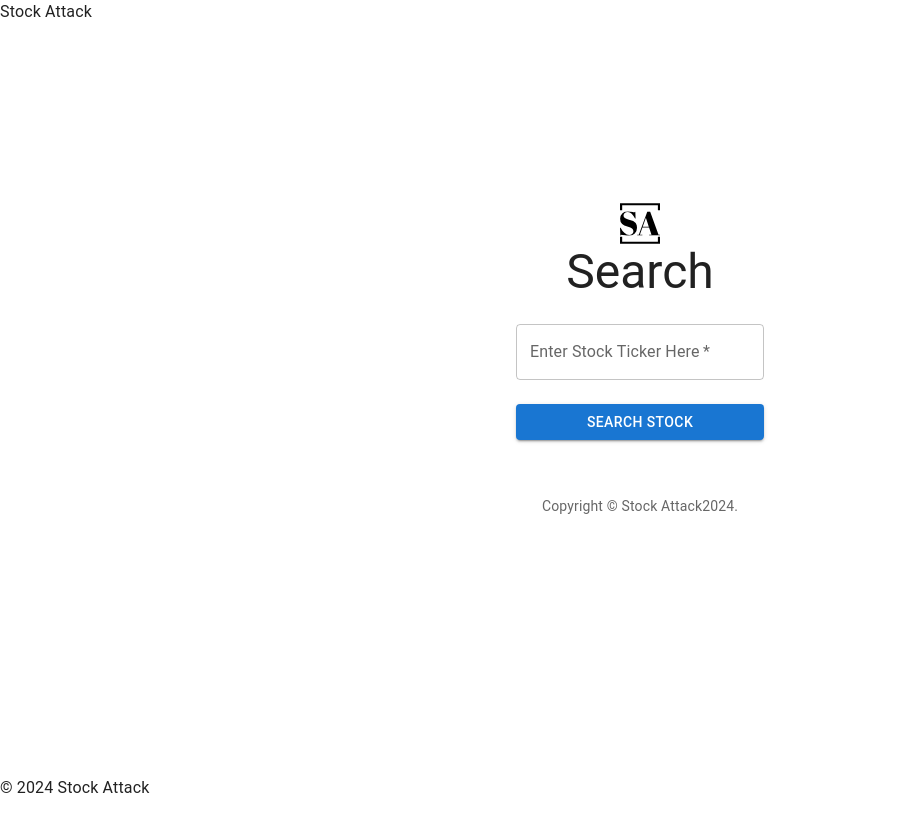
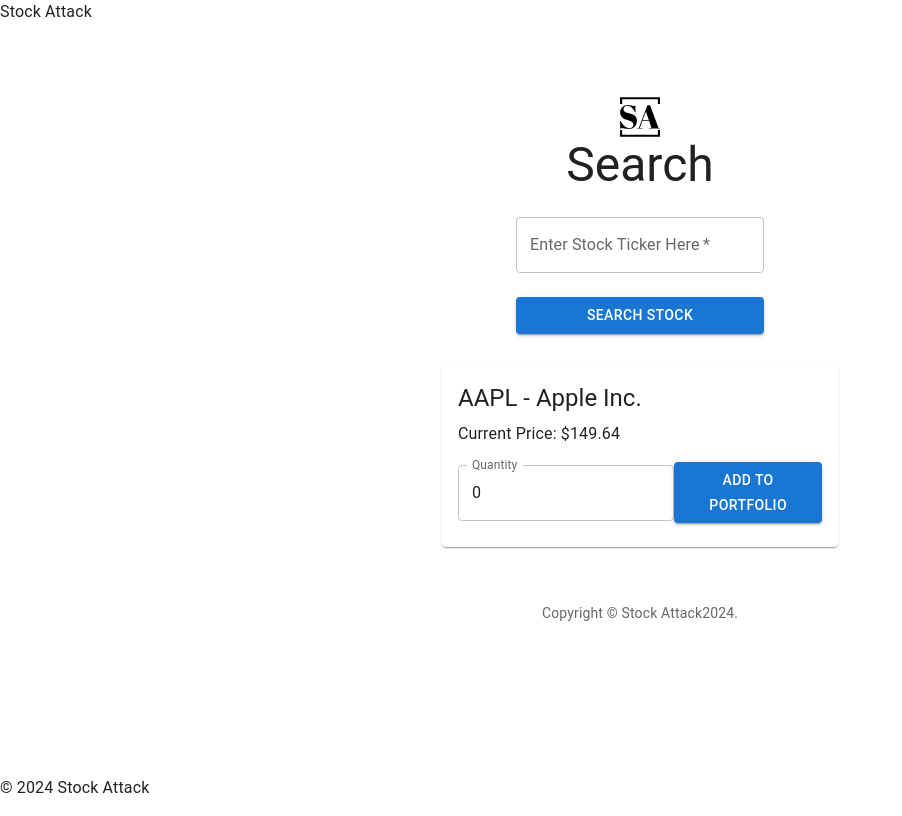
Before and after one commit to hongbowu/Stock-Attack, a React (Vite) app in the folder client/: page /search in a window 1280 px wide. Shown: the whole page, without its empty margins (0-902 px from the left). Built offline with nearby package versions, Linux system fonts and the light colour scheme.

Commit message:
made a new component for stock info and added it to the search jsx

```diff
--- /dev/null
+++ b/client/src/components/stock-info.jsx
@@ -0,0 +1,46 @@
+import React, { useState } from 'react';
+import Card from '@mui/material/Card';
+import CardContent from '@mui/material/CardContent';
+import Typography from '@mui/material/Typography';
+import Button from '@mui/material/Button';
+import TextField from '@mui/material/TextField';
+import Box from '@mui/material/Box';
+
+const StockInfo = ({ stockData, onAddToPortfolio }) => {
+  const [quantity, setQuantity] = useState(0);
+
+  const handleQuantityChange = (event) => {
+    setQuantity(event.target.value);
+  };
+
+  const handleAddClick = () => {
+    onAddToPortfolio(stockData, quantity);
+  };
+
+  return (
+    <Card sx={{ margin: '16px auto', maxWidth: 600 }}>
+      <CardContent>
+        <Typography gutterBottom variant="h5" component="div">
+          {stockData.symbol} - {stockData.companyName}
+        </Typography>
+        <Typography variant="body1">
+          Current Price: ${stockData.currentPrice}
+        </Typography>
+        <Box sx={{ display: 'flex', alignItems: 'center', justifyContent: 'space-between', mt: 2 }}>
+          <TextField
+            type="number"
+            value={quantity}
+            onChange={handleQuantityChange}
+            inputProps={{ min: 0 }}
+            label="Quantity"
+          />
+          <Button variant="contained" color="primary" onClick={handleAddClick}>
+            Add to Portfolio
+          </Button>
+        </Box>
+      </CardContent>
+    </Card>
+  );
+};
+
+export default StockInfo;
--- a/client/src/pages/search.jsx
+++ b/client/src/pages/search.jsx
@@ -13,12 +13,27 @@ import Typography from '@mui/material/Typography';
 import Container from '@mui/material/Container';
 import logo from '../assets/sa-logo-black.svg';
 import SearchBar from '../components/searchbar';
+import StockInfo from '../components/stock-info';
 
 const Search = () => {
-    const handleSubmit = (event) => {
-        event.preventDefault();
-        // const data = new FormData(event.currentTarget);
+      // dummy stock data
+      const dummyStockData = {
+        symbol: 'AAPL',
+        companyName: 'Apple Inc.',
+        prevClosePrice: 146.92,
+        currentPrice: 149.64
     };
+    // const handleSubmit = (event) => {
+    //     event.preventDefault();
+    //     // const data = new FormData(event.currentTarget);
+    // };
+
+        // dummy function to simulate adding to portfolio
+        const handleAddToPortfolio = (stock, quantity) => {
+          console.log(`Adding ${quantity} of ${stock.symbol} to portfolio`);
+          //make an API call to add the stock to the user portfolio
+      };
+
     return (
         <Container component="main" maxWidth="xs" sx={{
           display: 'flex',
@@ -40,7 +55,8 @@ const Search = () => {
             <Typography component="h1" variant="h3">
               Search
             </Typography>
-            <SearchBar />
+            <SearchBar /> {/* onSubmit={handleSubmit} */}
+            <StockInfo stockData={dummyStockData} onAddToPortfolio={handleAddToPortfolio} />
             <Typography
               variant="body2"
               color="text.secondary"
--- a/package.json
+++ b/package.json
@@ -17,7 +17,7 @@
     "concurrently": "^8.2.0"
   },
   "dependencies": {
-    "dotenv": "^16.4.1",
+    "dotenv": "^16.4.4",
     "prop-types": "^15.8.1"
   }
 }
```
Also changed, not shown: 1 other file (tests, documents, lock files or other folders).
